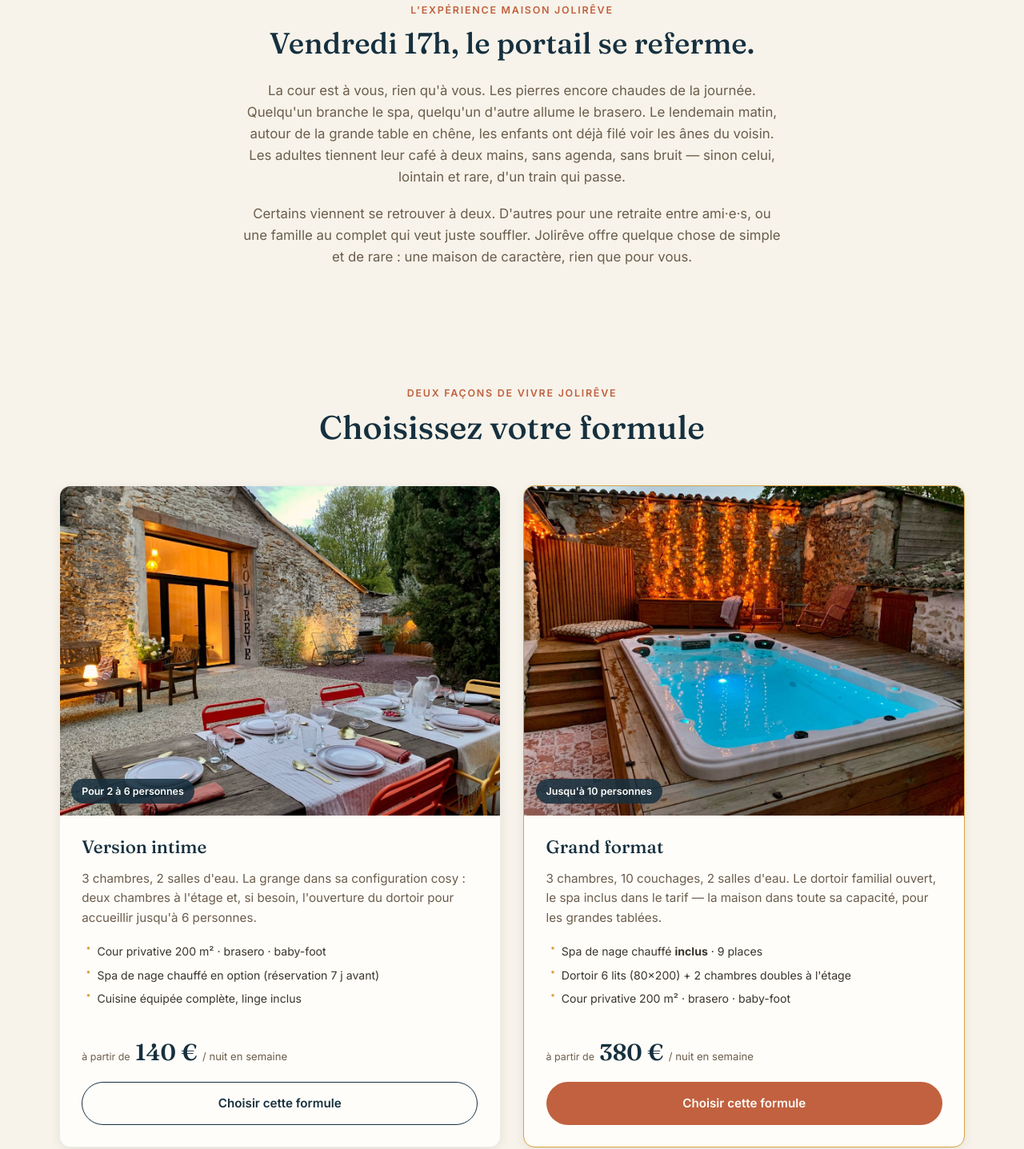
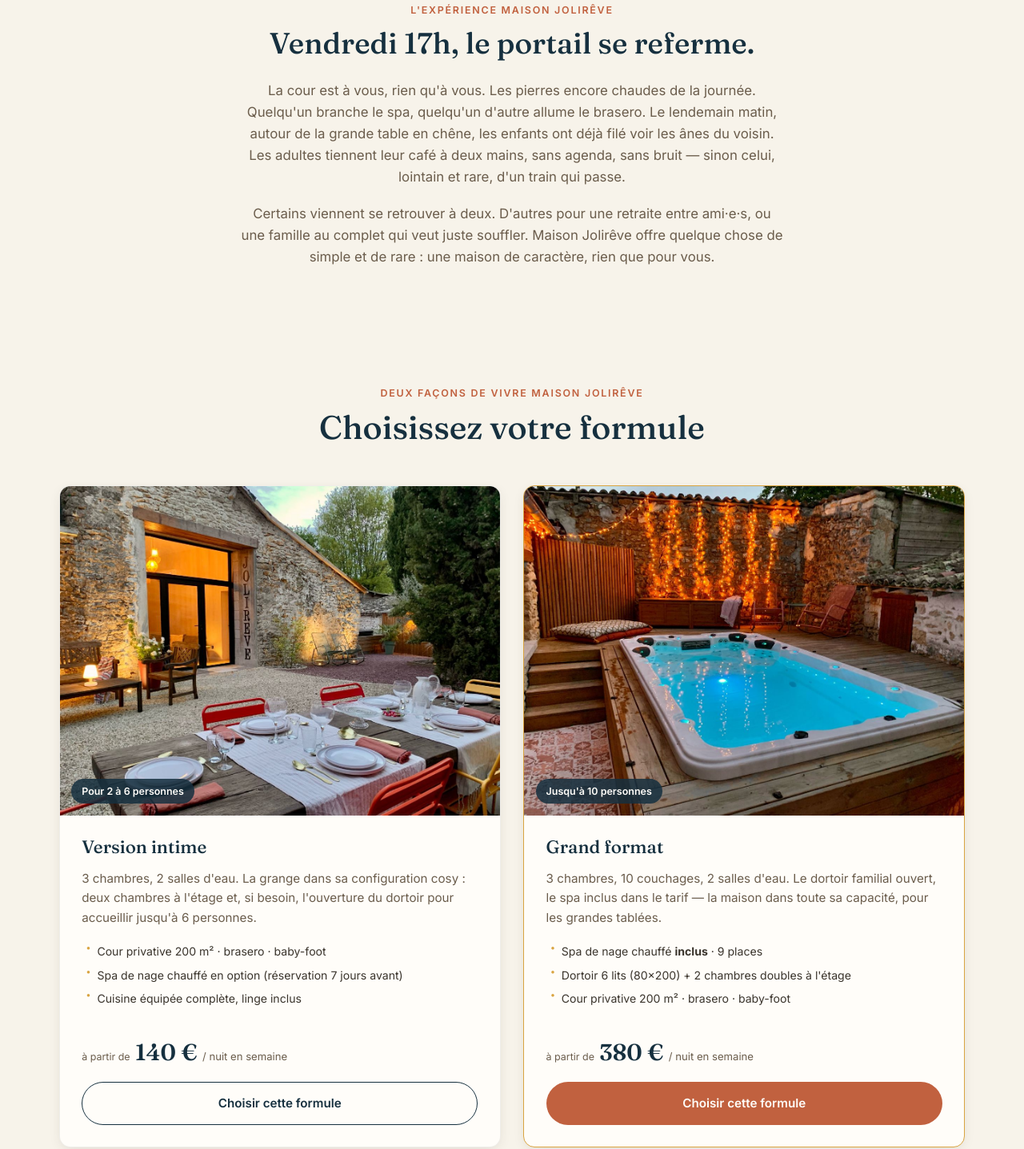
Before and after one commit to maisonjolireve-site/jolireve-site2, a website: page index.html in a window 1280 px wide. Shown: the part 893-2330 px from the top of the page at 80% size. Drawn offline with Linux system fonts and the light colour scheme; no server answers.

Commit message:
Update index.html

```diff
--- a/index.html
+++ b/index.html
@@ -64,7 +64,7 @@
     </p>
     <p class="intro__text">
       Certains viennent se retrouver à deux. D'autres pour une retraite entre ami·e·s, ou une famille au complet
-      qui veut juste souffler. Jolirêve offre quelque chose de simple et de rare : une maison de caractère,
+      qui veut juste souffler. Maison Jolirêve offre quelque chose de simple et de rare : une maison de caractère,
       rien que pour vous.
     </p>
   </div>
@@ -73,7 +73,7 @@
 <!-- ============ FORMULES ============ -->
 <section class="formules" id="formules">
   <div class="section-head">
-    <p class="eyebrow">Deux façons de vivre Jolirêve</p>
+    <p class="eyebrow">Deux façons de vivre Maison Jolirêve</p>
     <h2>Choisissez votre formule</h2>
   </div>
 
@@ -90,7 +90,7 @@
           si besoin, l'ouverture du dortoir pour accueillir jusqu'à 6 personnes.</p>
         <ul class="formule-card__facts">
           <li>Cour privative 200 m² · brasero · baby-foot</li>
-          <li>Spa de nage chauffé en option (réservation 7 j avant)</li>
+          <li>Spa de nage chauffé en option (réservation 7 jours avant)</li>
           <li>Cuisine équipée complète, linge inclus</li>
         </ul>
         <div class="formule-card__price">
@@ -193,7 +193,7 @@
   </div>
   <div class="avis__grid">
     <blockquote class="avis__card">
-      <p>Un cadre exceptionnel, le spa en pleine nature était un vrai bonus pour se détendre en famille.</p>
+      <p>Un cadre exceptionnel, le spa était un vrai bonus pour se détendre en famille.</p>
       <cite>Séjour en famille de Laurianne - Bretagne</cite>
     </blockquote>
     <blockquote class="avis__card">
@@ -201,7 +201,7 @@
       <cite>Escapade entre ami de Virginie - Chollet</cite>
     </blockquote>
     <blockquote class="avis__card">
-      <p>Accueil autonome très pratique, maison impeccable et décoration pleine de charme. On reviendra.</p>
+      <p>Accueil autonome très pratique, maison impeccable et décoration pleine de charme. On reviendra pour une autre semaine de détente.</p>
       <cite>Séjour en couple de Martine et Bernard - Biarritz</cite>
     </blockquote>
   </div>
```
